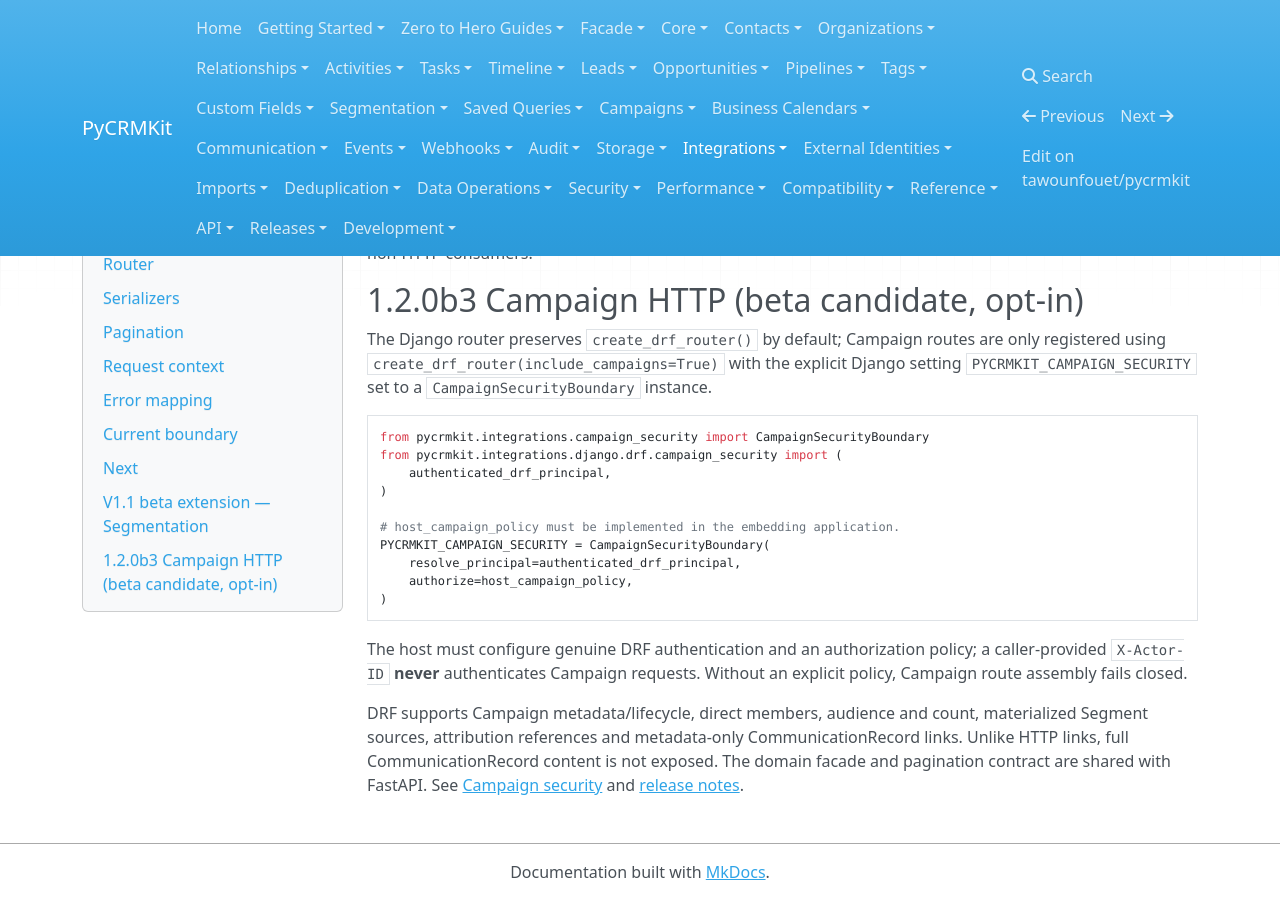
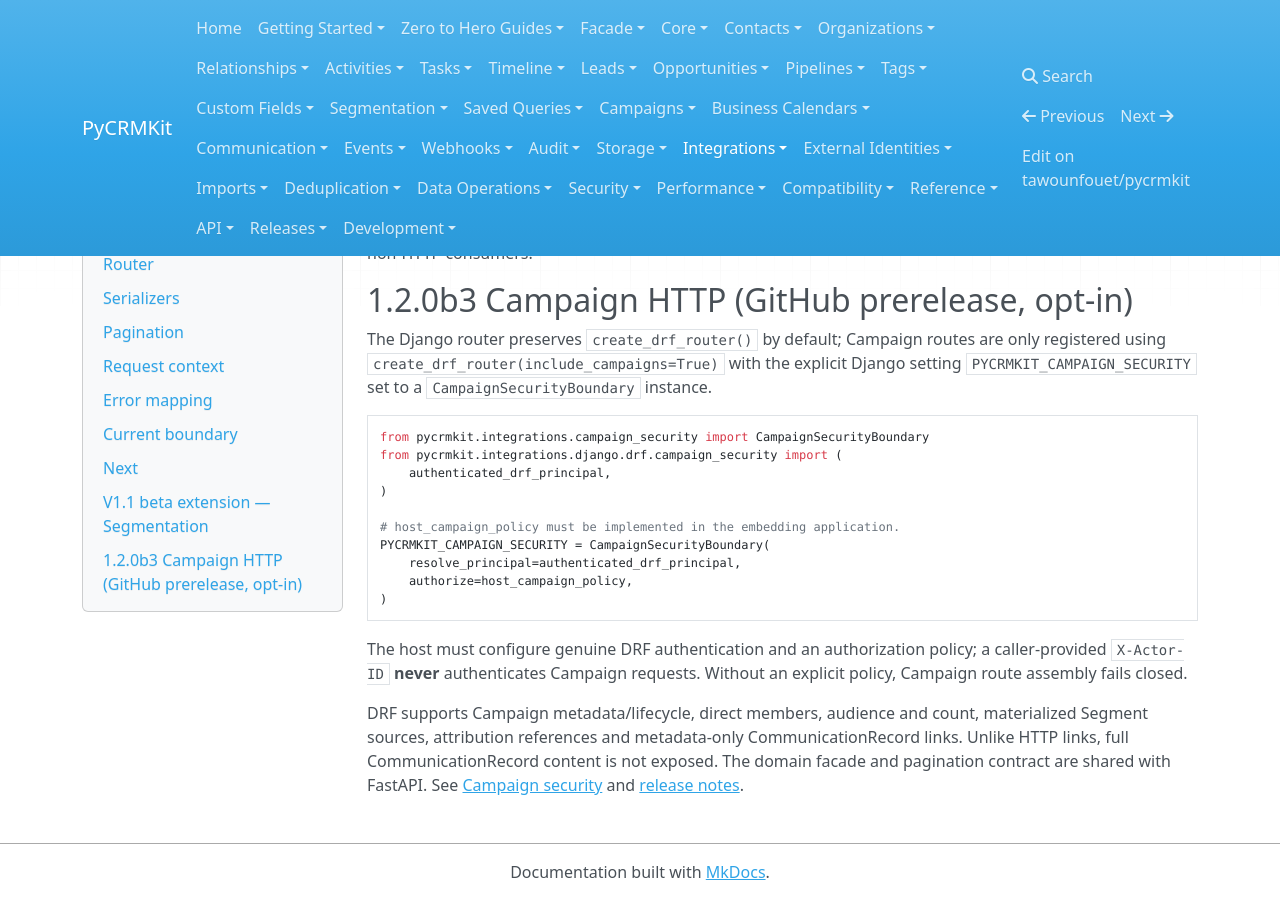
Before and after one commit to tawounfouet/pycrmkit, an MkDocs documentation site: the page built from docs/integrations/drf.md, in a window 1280 px wide and 900 px high, scrolled down 4270 px. Built offline with MkDocs 1.6.1, drawn with Linux system fonts in a browser that asks for light colours; nearby versions of some CDN libraries.

Commit message:
docs: align Campaign integration and qualification guides with published v1.2.0b3

```diff
--- a/docs/integrations/drf.md
+++ b/docs/integrations/drf.md
@@ -241,7 +241,7 @@ operations therefore keep the same domain and adapter semantics as non-HTTP
 consumers.
 
 
-## 1.2.0b3 Campaign HTTP (beta candidate, opt-in)
+## 1.2.0b3 Campaign HTTP (GitHub prerelease, opt-in)
 
 The Django router preserves `create_drf_router()` by default; Campaign
 routes are only registered using `create_drf_router(include_campaigns=True)`
```
